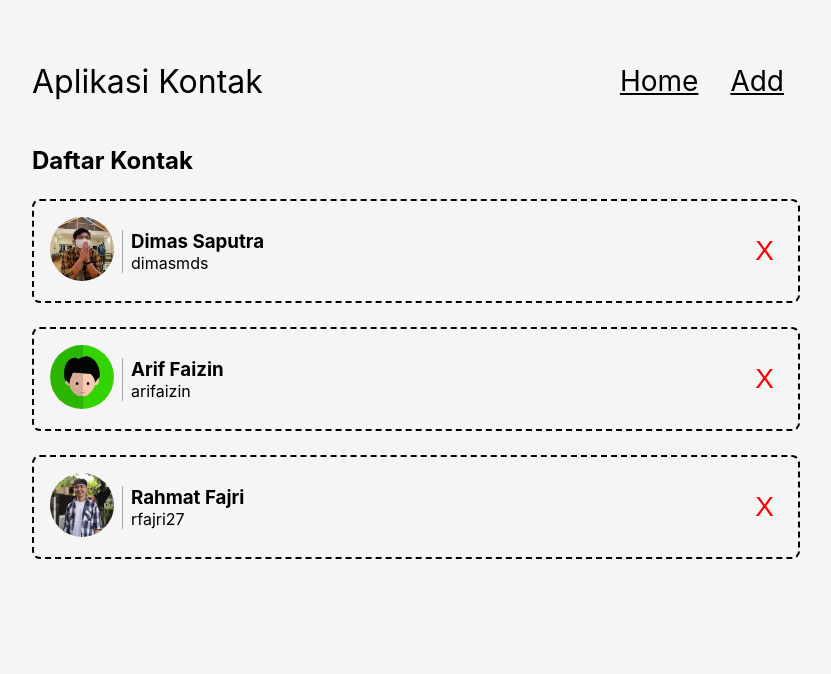
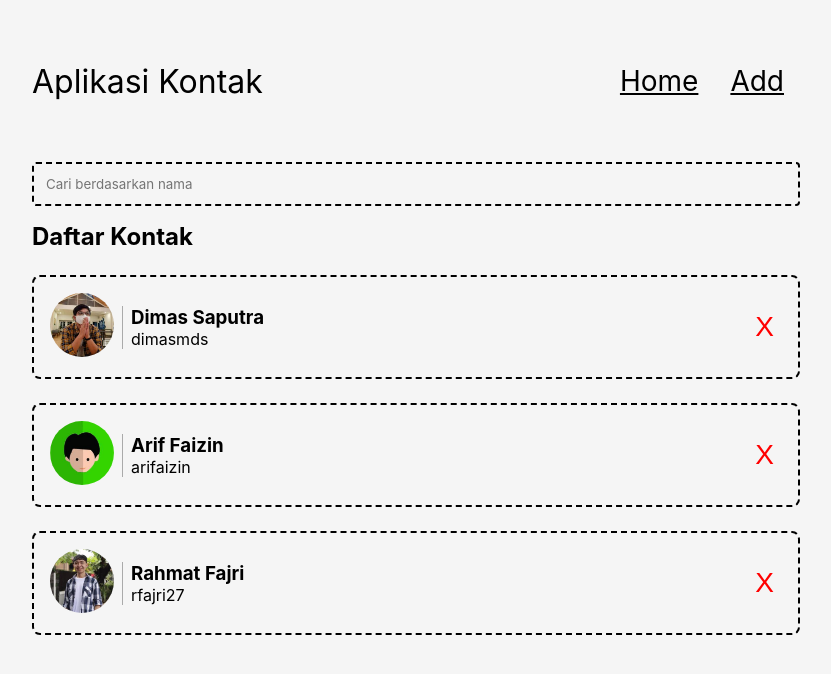
Before and after one commit to rfsyhb/reactlearn-contacts-app, a React (Vite) app: page / in a window 1280 px wide. Shown: the top 674 px of the page, without its empty margins (224-1055 px from the left). Built offline with nearby package versions, Linux system fonts and the light colour scheme.

Commit message:
add SearchBar.jsx dan mengatur agar dapat setState parent

```diff
--- /dev/null
+++ b/src/components/SearchBar.jsx
@@ -0,0 +1,23 @@
+import React from "react";
+import PropTypes from 'prop-types';
+
+function SearchBar({ keyword, keywordChange }) {
+  return (
+    // controlled component dengan nilai diambil dari parent
+    <input
+      className="search-bar"
+      type="text"
+      placeholder="Cari berdasarkan nama"
+      value={keyword}
+      // arrow function
+      onChange={(event) => keywordChange(event.target.value)}
+    />
+  );
+}
+
+SearchBar.propTypes = {
+  keyword: PropTypes.string.isRequired,
+  keywordChange: PropTypes.func.isRequired,
+}
+
+export default SearchBar;
--- a/src/pages/HomePage.jsx
+++ b/src/pages/HomePage.jsx
@@ -1,6 +1,7 @@
 import React from "react";
 import ContactList from "../components/ContactList";
 import { deleteContact, getContacts } from "../utils/data";
+import SearchBar from "../components/SearchBar";
 
 class HomePage extends React.Component {
   constructor(props) {
@@ -8,10 +9,11 @@
 
     this.state = {
       contacts: getContacts(),
+      keyword: '',
     }
   }
 
-  onDeleteHandler = () => {
+  onDeleteHandler = (id) => {
     deleteContact(id);
 
     // update contact state from data.js
@@ -22,9 +24,18 @@
     })
   }
 
+  onKeywordChangeHandler = (keyword) => {
+    this.setState(() => {
+      return {
+        keyword,
+      }
+    })
+  }
+
   render() {
     return (
       <section>
+        <SearchBar keyword={this.state.keyword} keywordChange={this.onKeywordChangeHandler} />
         <h2>Daftar Kontak</h2>
         <ContactList contacts={this.state.contacts} onDelete={this.onDeleteHandler} />
       </section>
```
